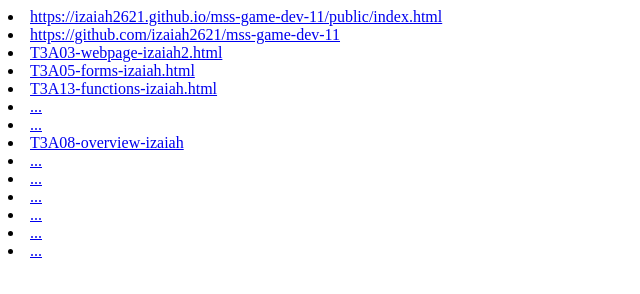
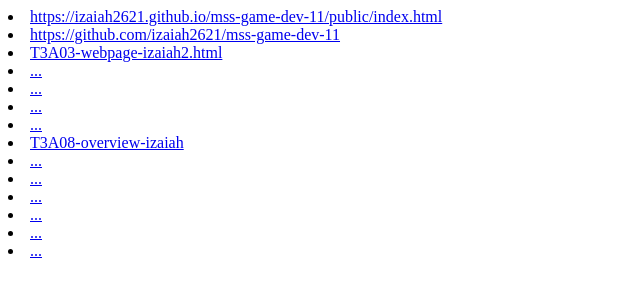
Before and after one commit to izaiah2621/mss-game-dev-11, a plain HTML site: page public/index.html in a window 1280 px wide. Shown: the whole page, without its empty margins (0-640 px from the left). Drawn offline with Linux system fonts and the light colour scheme.

Commit message:
Update index.html

```diff
--- a/public/index.html
+++ b/public/index.html
@@ -4,8 +4,8 @@
 <li><a href="https://izaiah2621.github.io/mss-game-dev-11/public/index.html">https://izaiah2621.github.io/mss-game-dev-11/public/index.html</a>
 <li><a href="https://github.com/izaiah2621/mss-game-dev-11">https://github.com/izaiah2621/mss-game-dev-11</a>
 <li><a href="T3A03-webpage-izaiah2.html">T3A03-webpage-izaiah2.html</a>
-<li><a href="T3A05-forms-by-izaiah.html">T3A05-forms-izaiah.html</a>
-<li><a href="T3A13-functions-izaiah.html">T3A13-functions-izaiah.html</a>
+<li><a href="..">...</a>
+<li><a href="..">...</a>
 <li><a href="..">...</a>
 <li><a href="..">...</a>
 <li><a href="T3A08-overview-izaiah.HTML">T3A08-overview-izaiah</a>
```
